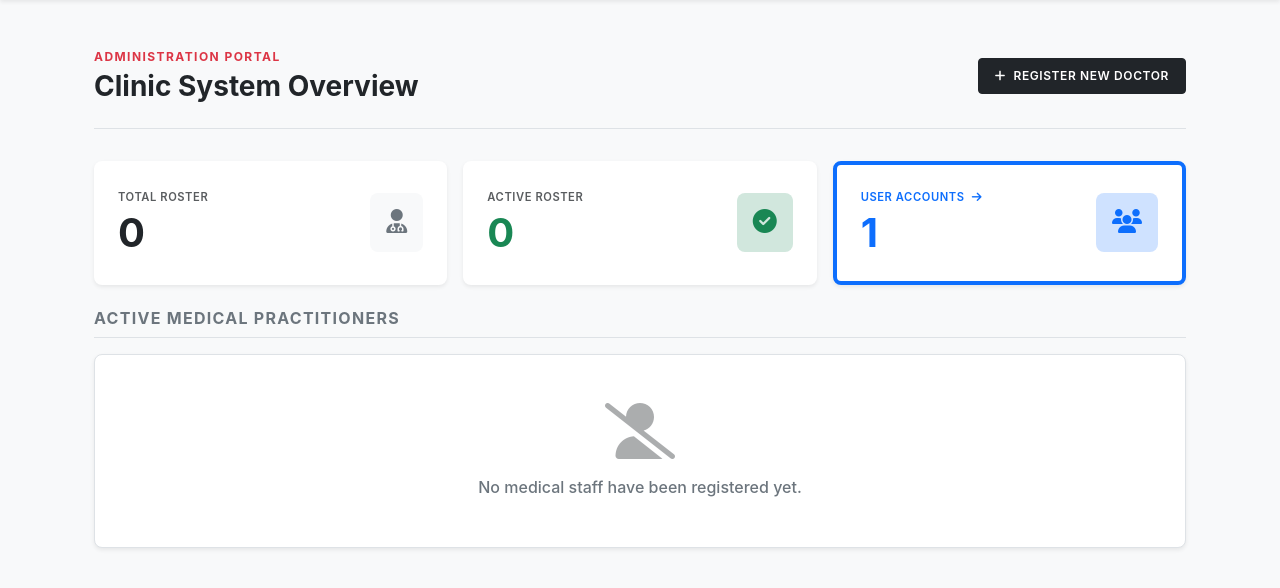
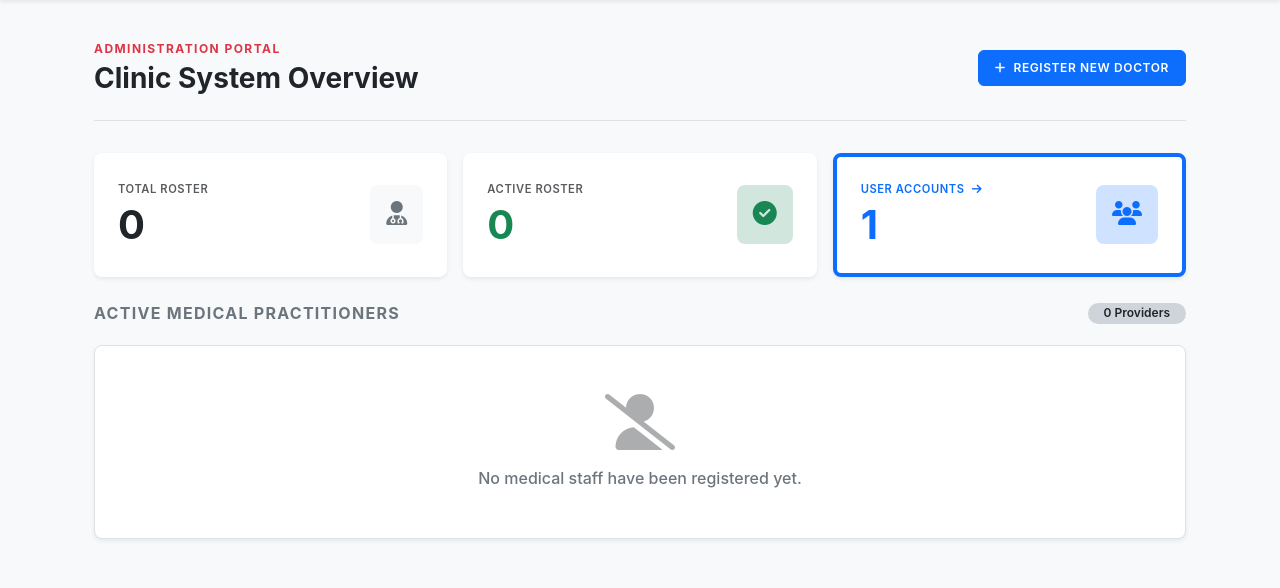
Before and after one commit to jinoestillore-infotech/Clinic-Appointment-System, a Flask app: page /owner/dashboard in a window 1280 px wide. Shown: the part 57-645 px from the top of the page. Run offline with Flask 3, Linux system fonts and the light colour scheme; a user stored in the database is signed in; data comes from the database, SQL or seed files in the repository; data that the repository does not hold is empty.

Commit message:
Modified the UI of owner dashboard and user management page

```diff
--- a/app/templates/base.html
+++ b/app/templates/base.html
@@ -114,7 +114,7 @@
         {% endwith %}
     </div>
 
-    <main class="container py-3">
+    <main class="container py-2">
         {% block content %}{% endblock %}
     </main>
 
--- a/app/templates/owner/dashboard.html
+++ b/app/templates/owner/dashboard.html
@@ -6,7 +6,6 @@
 <div class="container py-2">
     <div class="row g-4">
 
-        <!-- Header Segment -->
         <div class="col-12">
             <div class="d-flex flex-column flex-md-row align-items-md-center justify-content-between border-bottom pb-4 mb-2 gap-3">
                 <div>
@@ -14,14 +13,13 @@
                     <h2 class="h3 fw-bold text-dark mb-0">Clinic System Overview</h2>
                 </div>
                 <div>
-                    <button type="button" class="btn btn-dark btn-sm rounded-1 px-3 py-2 fw-semibold text-uppercase" style="font-size: 0.75rem; letter-spacing: 0.05em;" data-bs-toggle="modal" data-bs-target="#addDoctorModal">
+                    <button type="button" class="btn btn-primary btn-sm rounded-2 px-3 py-2 fw-semibold text-uppercase" style="font-size: 0.75rem; letter-spacing: 0.05em;" data-bs-toggle="modal" data-bs-target="#addDoctorModal">
                         <i class="fa-solid fa-plus me-1"></i> Register New Doctor
                     </button>
                 </div>
             </div>
         </div>
 
-        <!-- Metrics Overview Grid Row -->
         <div class="col-12">
             <div class="row g-3">
                 <div class="col-6 col-md-4">
@@ -70,38 +68,56 @@
             </div>
         </div>
 
-        <!-- DOCTORS ROSTER SECTION -->
         <div class="col-12 mt-4">
-            <div class="border-bottom pb-2 mb-3">
-                <h3 class="h6 text-uppercase fw-bold text-secondary mb-0" style="letter-spacing: 0.08em;">Active Medical Practitioners</h3>
+            <div class="d-flex align-items-center justify-content-between pb-3 mb-1">
+                <span class="text-uppercase text-secondary fw-bold mb-0" style="letter-spacing: 0.08em;">Active Medical Practitioners</span>
+                <span class="badge bg-dark-subtle text-dark rounded-pill px-3 py-1.5 fw-semibold small">{{ doctors|length }} Providers</span>
             </div>
 
             {% if not doctors %}
-                <div class="text-center py-5 bg-white border border-dashed rounded-3 shadow-sm">
-                    <i class="fa-solid fa-user-slash text-muted display-4 opacity-50 mb-3"></i>
-                    <p class="text-secondary mb-0 fw-medium">No medical staff have been registered yet.</p>
+                <div class="bg-white text-center py-5 px-3 rounded-3 shadow-sm border">
+                    <div class="text-muted mb-3">
+                        <i class="fa-solid fa-user-slash display-4 opacity-50"></i>
+                    </div>
+                    <p class="text-secondary fw-medium mb-0">No medical staff have been registered yet.</p>
                 </div>
             {% else %}
                 <div class="row g-3">
                     {% for doc in doctors %}
                         <div class="col-12 col-md-6 col-lg-4">
-                            <div class="card border-0 shadow-sm rounded-3 h-100 bg-white d-flex flex-column justify-content-between">
-                                <div class="card-body p-4">
-                                    <div class="d-flex justify-content-between align-items-start gap-2 mb-3">
-                                        <div class="border-start border-4 border-dark ps-2">
+                            <div class="card border-0 shadow-sm rounded-3 bg-white p-4 position-relative card-hover mb-1 h-100 d-flex flex-column justify-content-between">
+                                <div>
+                                    <div class="d-flex flex-column flex-sm-row justify-content-between align-items-start gap-3 mb-3">
+                                        <div class="border-start border-4 border-primary ps-3">
+                                            <span class="text-uppercase text-primary fw-bold d-inline-flex align-items-center gap-1 mb-1 small" style="font-size: 0.75rem; letter-spacing: 0.05em;">
+                                                <i class="fa-solid fa-stethoscope"></i> Practitioner
+                                            </span>
                                             <h4 class="h5 fw-bold text-dark mb-1">Dr. {{ doc.first_name }} {{ doc.last_name }}</h4>
-                                            <span class="text-muted small fw-semibold"><i class="fa-solid fa-stethoscope me-1 opacity-70"></i> {{ doc.specialization }}</span>
+                                            <span class="text-muted small fw-medium">
+                                                {{ doc.specialization }}
+                                            </span>
                                         </div>
-                                        <span class="badge rounded-pill px-2.5 py-1.5 fw-bold text-uppercase border {% if doc.is_active %}bg-success-subtle text-success border-success-subtle{% else %}bg-secondary-subtle text-secondary border-secondary-subtle{% endif %}" style="font-size: 0.65rem;">
-                                            {% if doc.is_active %}Active{% else %}Inactive{% endif %}
-                                        </span>
+                                        <div class="text-end flex-shrink-0">
+                                            <span class="badge rounded-pill px-3 py-2 fw-bold text-uppercase border tracking-wider {% if doc.is_active %}bg-primary-subtle text-primary border-primary-subtle{% else %}bg-warning-subtle text-warning border-warning-subtle{% endif %}" style="font-size: 0.65rem;">
+                                                <i class="fa-solid fa-circle me-1 small opacity-75"></i> {% if doc.is_active %}Active{% else %}On Leave{% endif %}
+                                            </span>
+                                        </div>
                                     </div>
-                                    <div class="bg-light p-3 rounded-2 border border-light-subtle text-dark small" style="font-size: 0.75rem;">
-                                        Consultation Rate: <strong class="text-dark">₱{{ "%.2f"|format(doc.consultation_fee) }}</strong>
+
+                                    <div class="mt-3 text-dark bg-light p-3 rounded-2 border border-light-subtle" style="font-size: 0.75rem; line-height: 1.4;">
+                                        <span class="text-uppercase text-muted d-block fw-bold mb-1" style="font-size: 0.65rem; letter-spacing: 0.05em;">Pricing Schedule</span>
+                                        Standard Consultation Rate Base
                                     </div>
                                 </div>
-                                <div class="card-footer bg-light border-0 px-4 py-3 text-end">
-                                    <button type="button" class="btn btn-outline-black btn-sm rounded-2 fw-semibold px-3 py-1.5 text-uppercase btn-edit-trigger" style="font-size: 0.7rem;"
+
+                                <div class="d-flex flex-column flex-sm-row align-items-stretch align-items-sm-center justify-content-between gap-3 mt-3 pt-3 border-top border-light-subtle">
+                                    <div class="d-flex align-items-center gap-2">
+                                        <span class="text-muted small">Session Fee:</span>
+                                        <strong class="text-dark fs-5 fw-bold">₱{{ "%.2f"|format(doc.consultation_fee) }}</strong>
+                                    </div>
+                                    <button type="button"
+                                            class="btn btn-primary btn-sm rounded-2 fw-semibold px-3 py-2 btn-edit-trigger text-nowrap align-self-stretch align-self-sm-center"
+                                            style="font-size: 0.8rem;"
                                             data-id="{{ doc.id }}"
                                             data-first-name="{{ doc.first_name }}"
                                             data-last-name="{{ doc.last_name }}"
@@ -120,7 +136,6 @@
     </div>
 </div>
 
-<!-- ADD DOCTOR MODAL -->
 <div class="modal fade" id="addDoctorModal" tabindex="-1" aria-labelledby="addDoctorModalLabel" aria-hidden="true">
     <div class="modal-dialog modal-dialog-centered">
         <div class="modal-content border-0 shadow-lg rounded-3">
@@ -134,56 +149,55 @@
                 <div class="modal-body p-4">
                     <div class="row g-2 mb-3">
                         <div class="col-6">
-                            <label for="first_name" class="form-label text-secondary small mb-1" style="font-size: 0.75rem;">First Name *</label>
-                            <input type="text" class="form-control form-control-sm border-secondary-subtle rounded-1" name="first_name" required>
+                            <label for="first_name" class="form-label text-dark fw-semibold small mb-1" style="font-size: 0.75rem;">First Name *</label>
+                            <input type="text" class="form-control border-secondary-subtle rounded-2 p-2.5 small" name="first_name" required>
                         </div>
                         <div class="col-6">
-                            <label for="last_name" class="form-label text-secondary small mb-1" style="font-size: 0.75rem;">Last Name *</label>
-                            <input type="text" class="form-control form-control-sm border-secondary-subtle rounded-1" name="last_name" required>
+                            <label for="last_name" class="form-label text-dark fw-semibold small mb-1" style="font-size: 0.75rem;">Last Name *</label>
+                            <input type="text" class="form-control border-secondary-subtle rounded-2 p-2.5 small" name="last_name" required>
                         </div>
                     </div>
                     <div class="mb-3">
-                        <label for="specialization" class="form-label text-secondary small mb-1" style="font-size: 0.75rem;">Specialization *</label>
-                        <input type="text" class="form-control form-control-sm border-secondary-subtle rounded-1" name="specialization" placeholder="e.g. Cardiology" required>
+                        <label for="specialization" class="form-label text-dark fw-semibold small mb-1" style="font-size: 0.75rem;">Specialization *</label>
+                        <input type="text" class="form-control border-secondary-subtle rounded-2 p-2.5 small" name="specialization" placeholder="e.g. Cardiology" required>
                     </div>
                     <div class="row g-2 mb-3">
                         <div class="col-6">
-                            <label for="consultation_fee" class="form-label text-secondary small mb-1" style="font-size: 0.75rem;">Consultation Fee *</label>
-                            <input type="number" step="0.01" class="form-control form-control-sm border-secondary-subtle rounded-1" name="consultation_fee" value="500.00" required>
+                            <label for="consultation_fee" class="form-label text-dark fw-semibold small mb-1" style="font-size: 0.75rem;">Consultation Fee *</label>
+                            <input type="number" step="0.01" class="form-control border-secondary-subtle rounded-2 p-2.5 small" name="consultation_fee" value="500.00" required>
                         </div>
                         <div class="col-6">
-                            <label for="phone" class="form-label text-secondary small mb-1" style="font-size: 0.75rem;">Contact Number</label>
-                            <input type="tel" class="form-control form-control-sm border-secondary-subtle rounded-1" name="phone">
+                            <label for="phone" class="form-label text-dark fw-semibold small mb-1" style="font-size: 0.75rem;">Contact Number</label>
+                            <input type="tel" class="form-control border-secondary-subtle rounded-2 p-2.5 small" name="phone">
                         </div>
                     </div>
 
-                    <span class="text-uppercase text-secondary d-block fw-bold mb-2" style="font-size: 0.65rem; letter-spacing: 0.08em;">Portal Credentials</span>
+                    <span class="text-uppercase text-secondary d-block fw-bold mb-2 pt-2 border-top border-light-subtle" style="font-size: 0.65rem; letter-spacing: 0.08em;">Portal Credentials</span>
 
                     <div class="mb-3">
-                        <label for="username" class="form-label text-secondary small mb-1" style="font-size: 0.75rem;">System Username *</label>
-                        <input type="text" class="form-control form-control-sm border-secondary-subtle rounded-1" name="username" required>
+                        <label for="username" class="form-label text-dark fw-semibold small mb-1" style="font-size: 0.75rem;">System Username *</label>
+                        <input type="text" class="form-control border-secondary-subtle rounded-2 p-2.5 small" name="username" required>
                     </div>
                     <div class="row g-2">
                         <div class="col-6">
-                            <label for="email" class="form-label text-secondary small mb-1" style="font-size: 0.75rem;">Email Address *</label>
-                            <input type="email" class="form-control form-control-sm border-secondary-subtle rounded-1" name="email" required>
+                            <label for="email" class="form-label text-dark fw-semibold small mb-1" style="font-size: 0.75rem;">Email Address *</label>
+                            <input type="email" class="form-control border-secondary-subtle rounded-2 p-2.5 small" name="email" required>
                         </div>
                         <div class="col-6">
-                            <label for="password" class="form-label text-secondary small mb-1" style="font-size: 0.75rem;">Login Password *</label>
-                            <input type="password" class="form-control form-control-sm border-secondary-subtle rounded-1" name="password" required minlength="6">
+                            <label for="password" class="form-label text-dark fw-semibold small mb-1" style="font-size: 0.75rem;">Login Password *</label>
+                            <input type="password" class="form-control border-secondary-subtle rounded-2 p-2.5 small" name="password" required minlength="6">
                         </div>
                     </div>
                 </div>
                 <div class="modal-footer bg-light px-4 py-3 d-flex justify-content-end gap-2">
                     <button type="button" class="btn btn-light border rounded-2 fw-semibold px-3" data-bs-dismiss="modal">Cancel</button>
-                    <button type="submit" class="btn btn-dark rounded-2 fw-semibold px-4">Register Doctor</button>
+                    <button type="submit" class="btn btn-primary rounded-2 fw-semibold px-4">Register Doctor</button>
                 </div>
             </form>
         </div>
     </div>
 </div>
 
-<!-- EDIT DOCTOR MODAL -->
 <div class="modal fade" id="editDoctorModal" tabindex="-1" aria-labelledby="editDoctorModalLabel" aria-hidden="true">
     <div class="modal-dialog modal-dialog-centered">
         <div class="modal-content border-0 shadow-lg rounded-3">
@@ -197,26 +211,26 @@
                 <div class="modal-body p-4">
                     <div class="row g-2 mb-3">
                         <div class="col-6">
-                            <label for="edit_first_name" class="form-label text-secondary small mb-1" style="font-size: 0.75rem;">First Name *</label>
-                            <input type="text" class="form-control form-control-sm border-secondary-subtle rounded-1" id="edit_first_name" name="first_name" required>
+                            <label for="edit_first_name" class="form-label text-dark fw-semibold small mb-1" style="font-size: 0.75rem;">First Name *</label>
+                            <input type="text" class="form-control border-secondary-subtle rounded-2 p-2.5 small" id="edit_first_name" name="first_name" required>
                         </div>
                         <div class="col-6">
-                            <label for="edit_last_name" class="form-label text-secondary small mb-1" style="font-size: 0.75rem;">Last Name *</label>
-                            <input type="text" class="form-control form-control-sm border-secondary-subtle rounded-1" id="edit_last_name" name="last_name" required>
+                            <label for="edit_last_name" class="form-label text-dark fw-semibold small mb-1" style="font-size: 0.75rem;">Last Name *</label>
+                            <input type="text" class="form-control border-secondary-subtle rounded-2 p-2.5 small" id="edit_last_name" name="last_name" required>
                         </div>
                     </div>
                     <div class="mb-3">
-                        <label for="edit_specialization" class="form-label text-secondary small mb-1" style="font-size: 0.75rem;">Specialization *</label>
-                        <input type="text" class="form-control form-control-sm border-secondary-subtle rounded-1" id="edit_specialization" name="specialization" required>
+                        <label for="edit_specialization" class="form-label text-dark fw-semibold small mb-1" style="font-size: 0.75rem;">Specialization *</label>
+                        <input type="text" class="form-control border-secondary-subtle rounded-2 p-2.5 small" id="edit_specialization" name="specialization" required>
                     </div>
                     <div class="row g-2 mb-3">
                         <div class="col-6">
-                            <label for="edit_consultation_fee" class="form-label text-secondary small mb-1" style="font-size: 0.75rem;">Consultation Fee *</label>
-                            <input type="number" step="0.01" class="form-control form-control-sm border-secondary-subtle rounded-1" id="edit_consultation_fee" name="consultation_fee" required>
+                            <label for="edit_consultation_fee" class="form-label text-dark fw-semibold small mb-1" style="font-size: 0.75rem;">Consultation Fee *</label>
+                            <input type="number" step="0.01" class="form-control border-secondary-subtle rounded-2 p-2.5 small" id="edit_consultation_fee" name="consultation_fee" required>
                         </div>
                         <div class="col-6">
-                            <label for="edit_is_active" class="form-label text-secondary small mb-1" style="font-size: 0.75rem;">Practitioner Status *</label>
-                            <select class="form-select form-select-sm border-secondary-subtle rounded-1" id="edit_is_active" name="is_active" required>
+                            <label for="edit_is_active" class="form-label text-dark fw-semibold small mb-1" style="font-size: 0.75rem;">Practitioner Status *</label>
+                            <select class="form-select border-secondary-subtle rounded-2 p-2.5 small" id="edit_is_active" name="is_active" required>
                                 <option value="1">Active</option>
                                 <option value="0">Inactive / On Leave</option>
                             </select>
@@ -225,7 +239,7 @@
                 </div>
                 <div class="modal-footer bg-light px-4 py-3 d-flex justify-content-end gap-2">
                     <button type="button" class="btn btn-light border rounded-2 fw-semibold px-3" data-bs-dismiss="modal">Cancel</button>
-                    <button type="submit" class="btn btn-dark rounded-2 fw-semibold px-4">Save Changes</button>
+                    <button type="submit" class="btn btn-primary rounded-2 fw-semibold px-4">Save Changes</button>
                 </div>
             </form>
         </div>
@@ -260,21 +274,18 @@
                 const fee = this.getAttribute('data-fee');
                 const active = this.getAttribute('data-active');
 
-                // Bind original info to input variables
                 firstNameInput.value = firstName;
                 lastNameInput.value = lastName;
                 specializationInput.value = specialization;
                 feeInput.value = fee;
                 activeSelect.value = active;
 
-                // Route update parameters mapping
                 editForm.setAttribute('action', `/owner/doctors/edit/${docId}`);
 
                 editModal.show();
             });
         });
 
-        // Form Validation script
         var forms = document.querySelectorAll('.needs-validation');
         Array.prototype.slice.call(forms).forEach(function (form) {
             form.addEventListener('submit', function (event) {
```
Also changed, not shown: app/templates/owner/users.html (+56 -45 lines).
